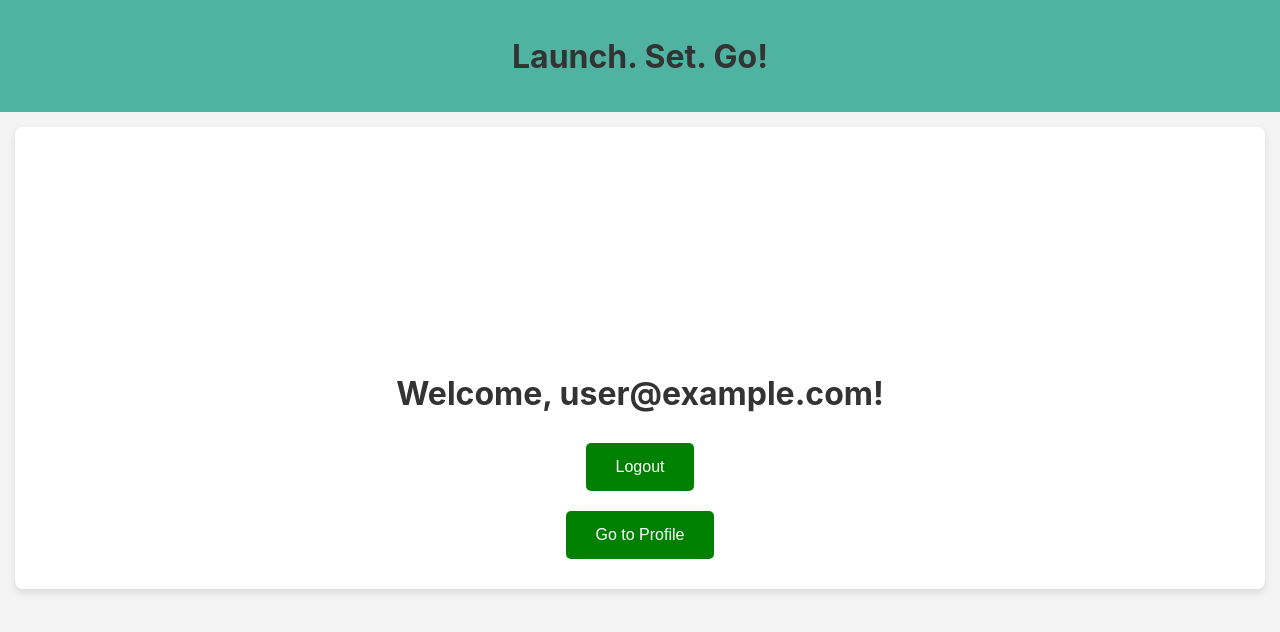
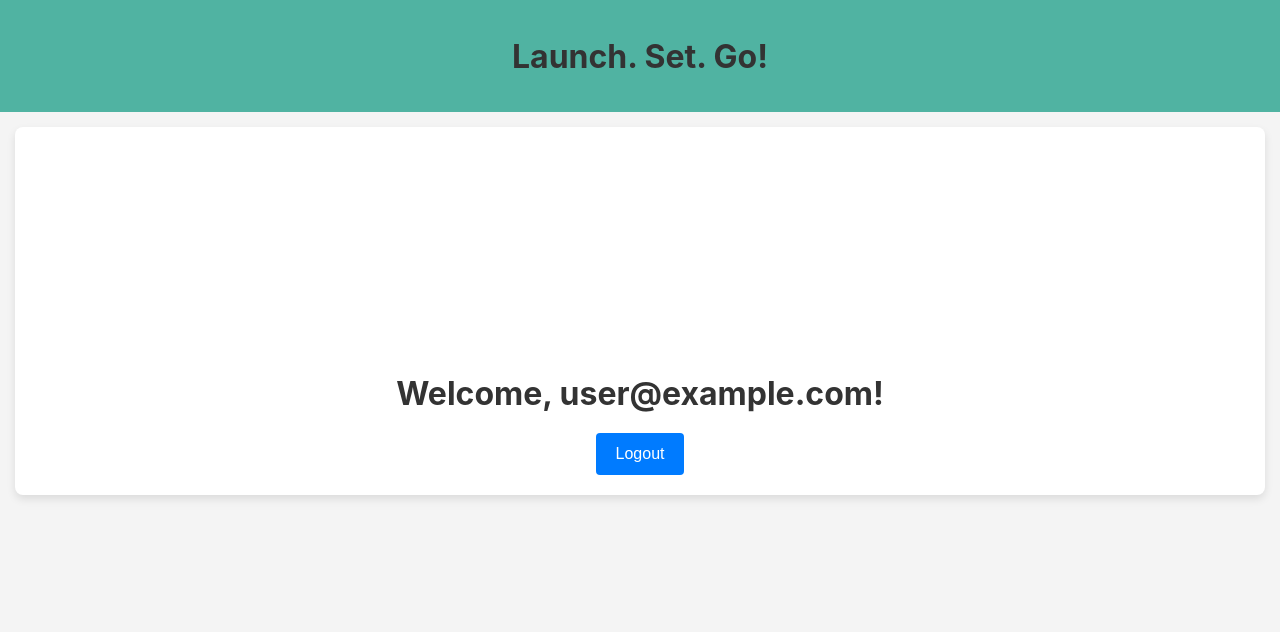
Before and after one commit to darrenmcl/LaunchSetGo, a React (Create React App) app: page /dashboard in a window 1280 px wide. Shown: the top 632 px of the page. Built offline with nearby package versions, Linux system fonts and the light colour scheme; no server answers; sample sign-in values are in the browser's storage; what reactfire would draw is missing.

Commit message:
Added error checking.

```diff
--- a/src/UserDashboard.css
+++ b/src/UserDashboard.css
@@ -40,3 +40,9 @@ div {
     margin: 10px;
     cursor: pointer;
   }
+  .error-message {
+    color: red;
+    font-size: 16px;
+    margin-top: 10px;
+    margin-bottom: 10px;
+  }
--- a/src/UserDashboard.js
+++ b/src/UserDashboard.js
@@ -1,8 +1,8 @@
 import React, { useEffect, useState } from 'react';
 import { useNavigate } from 'react-router-dom';
-import { getAuth } from 'firebase/auth';
+import { getAuth, signOut } from 'firebase/auth';
+import './UserDashboard.css';
 import { initializeApp } from 'firebase/app';
-import './UserDashboard.css';
 import { firebaseConfig } from './firebaseConfig.js';
 
 const app = initializeApp(firebaseConfig);
@@ -10,6 +10,7 @@ const auth = getAuth(app);
 
 const UserDashboard = () => {
   const [user, setUser] = useState(null);
+  const [error, setError] = useState('');
   const navigate = useNavigate();
 
   useEffect(() => {
@@ -21,30 +22,25 @@ const UserDashboard = () => {
       }
     });
 
-    // Cleanup subscription on unmount
     return () => unsubscribe();
   }, [navigate]);
 
   const handleLogout = async () => {
     try {
-      await auth.signOut();
+      await signOut(auth);
       console.log('Logged out successfully!');
     } catch (error) {
       console.error(error);
     }
   };
 
-  const goToProfile = () => {
-    navigate('/profile');
-  };
-
   return (
     <div>
+      {error && <p className="error-message">{error}</p>}
       {user ? (
         <div>
           <h1>Welcome, {user.email}!</h1>
-          <button onClick={handleLogout} className="goToProfileButton">Logout</button>
-          <button onClick={goToProfile} className="goToProfileButton">Go to Profile</button>
+          <button className="logout-button" onClick={handleLogout}>Logout</button>
         </div>
       ) : (
         <h1>Please log in to view your dashboard.</h1>
```
